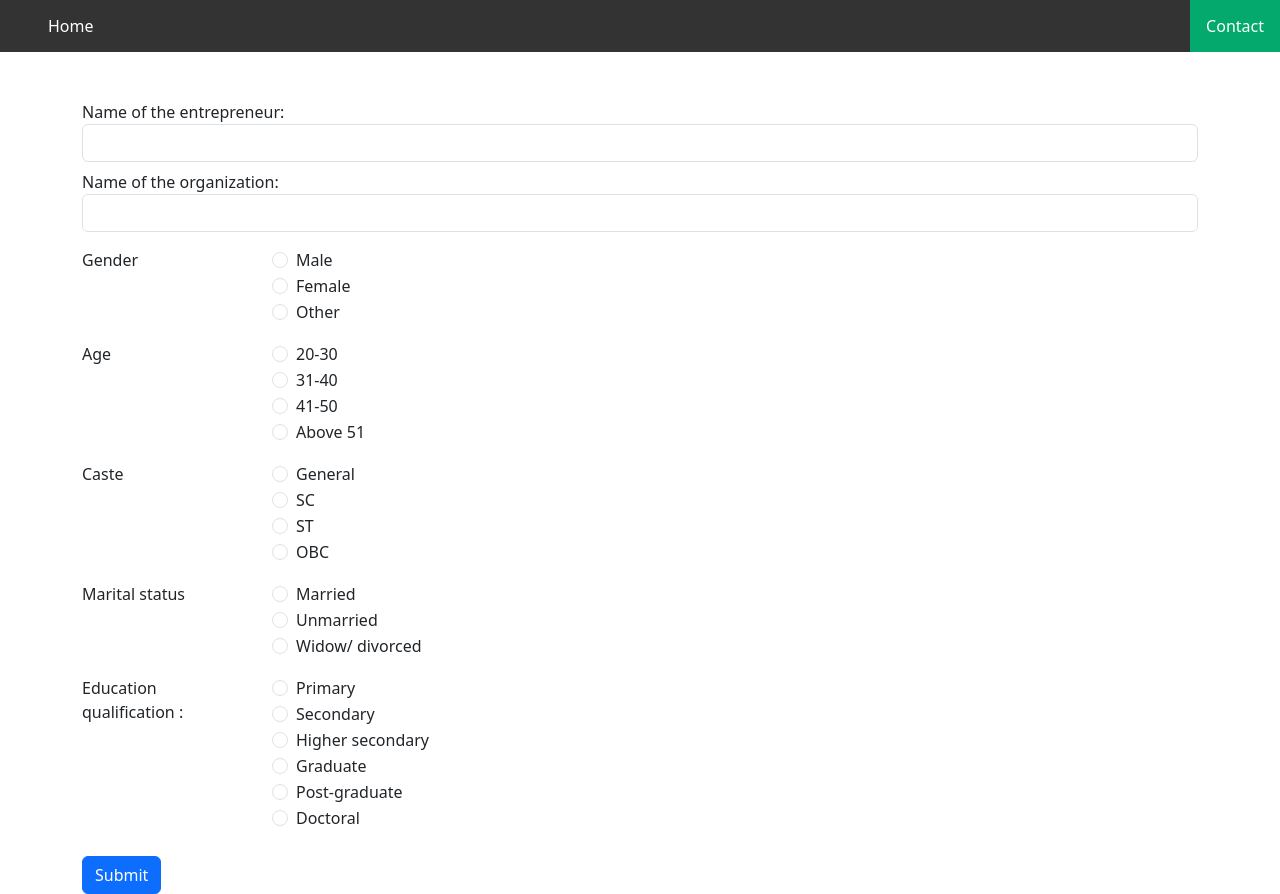
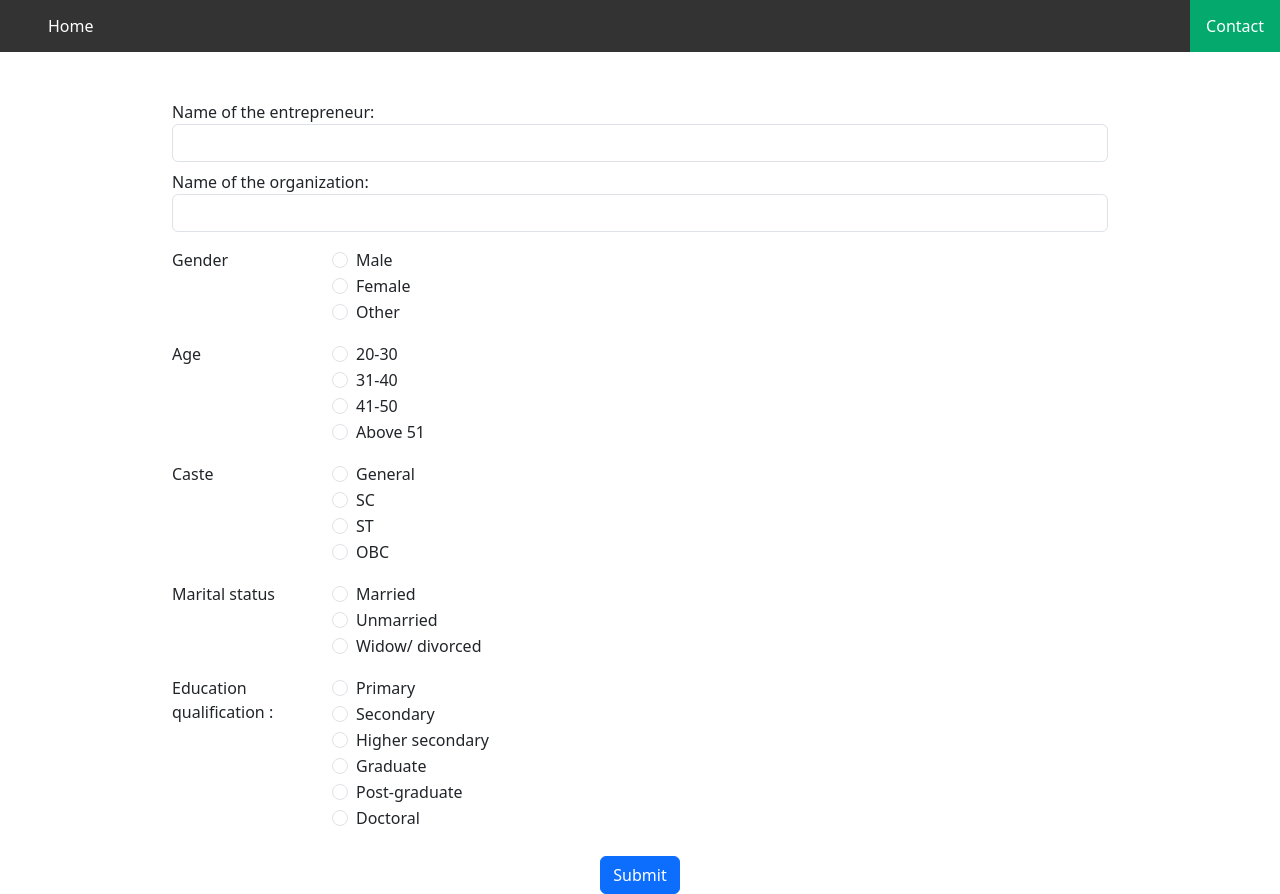
Before and after one commit to kapilpagani/notes-app, a React (Create React App) app: page / in a window 1280 px wide. Built offline with nearby package versions, Linux system fonts and the light colour scheme.

Commit message:
Updated Form

```diff
--- a/src/App2.jsx
+++ b/src/App2.jsx
@@ -50,7 +50,7 @@ export default function App2() {
     return (
       <>
       <Header />
-        <form ref={form} onSubmit={(e) => onSubmitForm(e)} className='container'>
+        <form ref={form} onSubmit={(e) => onSubmitForm(e)} className='container col-md-9'>
   {/* <div className="form-group">
     <label for="exampleFormControlInput1">Email address</label>
     <input type="email" className="form-control" id="exampleFormControlInput1" placeholder="name@example.com" value={answers.question1}/>
@@ -251,7 +251,10 @@ export default function App2() {
 
 
   {/* <button  className="btn btn-primary" onSubmit={(e) =>onSubmitForm(e)}>Save</button> */}
+  <div class="text-center">
   <input type="submit" value="Submit"  className='btn btn-primary mt-4' />
+</div>
+
 
 </form>
 </>
--- a/src/ContactForm.jsx
+++ b/src/ContactForm.jsx
@@ -8,7 +8,7 @@ const ContactForm = () => {
     <div className='container'>
     <h1 className='mt-5 text-center'>Name : Komal Jamnani</h1>
     <h2 className='mt-3 text-center'>Email Address: KJAMNANI95@GMAIL.COM</h2>
-    <h2 className='mt-3 text-center'>University name: The Maharaja Sayajirao University of Baroda</h2>
+    <h2 className='mt-3 text-center'>University Name: The Maharaja Sayajirao University of Baroda</h2>
   </div>
   </>
   )
```
